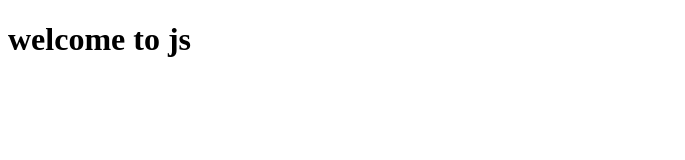
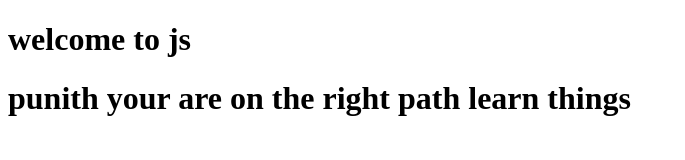
Before and after one commit to punithksp/ksptest, a plain HTML site: page index.html in a window 1280 px wide. Shown: the whole page, without its empty margins (0-685 px from the left). Drawn offline with Linux system fonts and the light colour scheme.

Commit message:
add one more line in html

```diff
--- a/index.html
+++ b/index.html
@@ -8,5 +8,7 @@
 </head>
 <body>
     <h1>welcome to js    </h1>
+    <h1>punith your are on the right path learn things
+    </h1>
 </body>
 </html>
```
